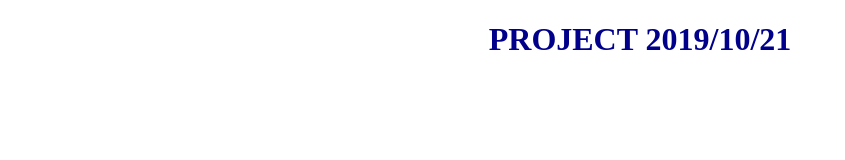
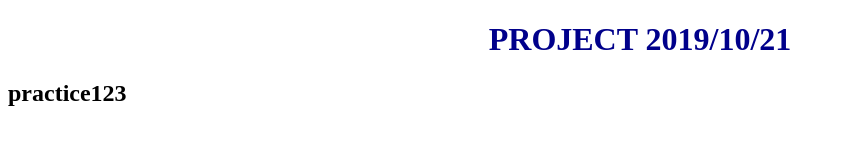
Before and after one commit to jelly9527/project1021, a plain HTML site: page index.html in a window 1280 px wide. Shown: the whole page, without its empty margins (0-845 px from the left). Drawn offline with Linux system fonts and the light colour scheme.

Commit message:
git commit -m 'update index'

```diff
--- a/index.html
+++ b/index.html
@@ -9,5 +9,6 @@
 </head>
 <body>
     <h1>PROJECT 2019/10/21</h1>
+    <h2>practice123</h2>
 </body>
 </html>
```
